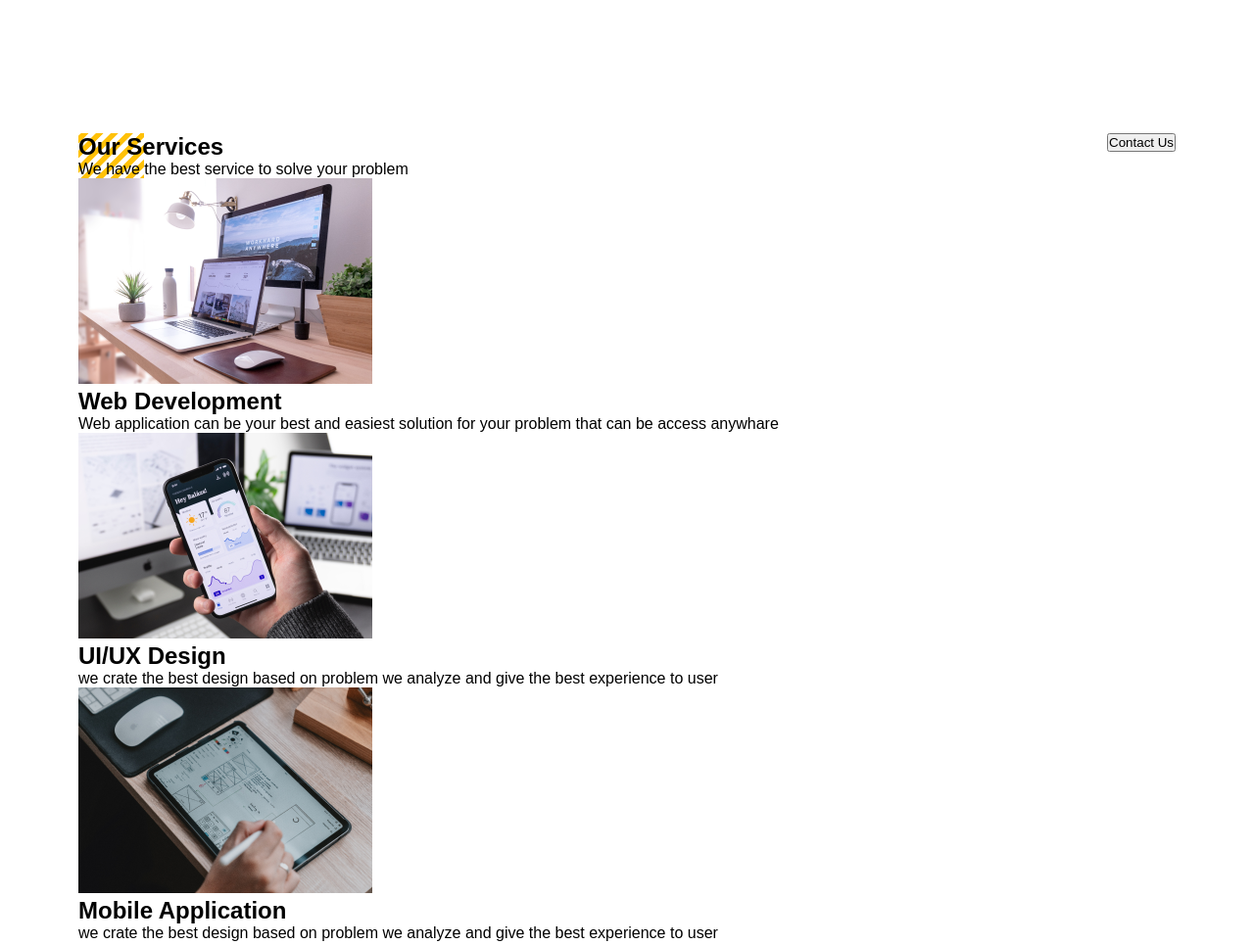
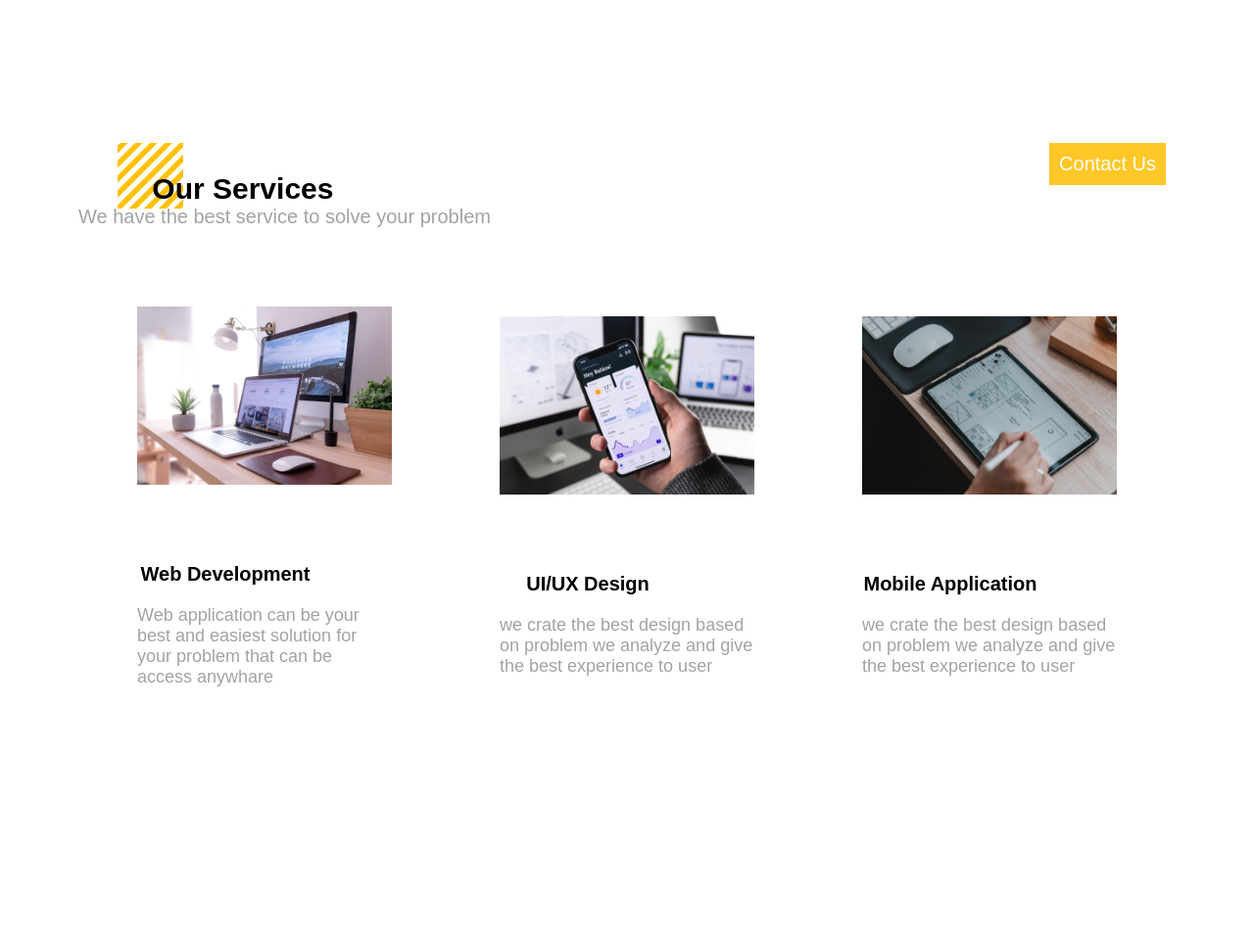
Before and after one commit to FAadhilAhmad/web-portofolio, a plain HTML site: page index.html in a window 1280 px wide. Shown: the part 1120-2085 px from the top of the page at 98% size. After the commit the page ends 2022 px from the top, so only its background shows below. Drawn offline with Linux system fonts and the light colour scheme.

Commit message:
Update style.css

```diff
--- a/style.css
+++ b/style.css
@@ -171,7 +171,65 @@ ul li a:hover{
     justify-content: space-between;
 }
 .services-right h1 img{
-    position: absolute;
+    position: relative;
     z-index: -1;
-    top: ;
+    top: 10px;
+    right: -40px;
+
 }
+.services-right h1{
+    font-size: 30px;
+}
+.services-right p{
+    font-size: 20px;
+    color: var(--textColor);
+}
+.services-left button{
+    border: none;
+    background-color: var(--buttonColor);
+    padding: 5px;
+    color: white;
+    font-size: 20px;
+    margin: 10px;
+    padding: 10px;
+}
+.services-main{
+    display: flex;
+    margin: 10px auto;
+    padding: 10px;
+}
+
+/* styling crad services */
+.services-main{
+    display: flex;
+    flex-wrap: wrap;
+    justify-content: center;
+    column-gap: 30px;
+}
+.card-services{
+    width: 300px;
+    margin: 20px;
+    padding: 20px;
+    width: 300px;
+    display: flex;
+    flex-direction: column;
+    justify-content: center;
+    align-items: center;
+}
+.card-services h2{
+    position: relative;
+    top: 20px;
+    right: 40px;
+    justify-self: start;
+    margin: 40px;
+    font-size: 20px;
+}
+.card-services img{
+    width: 100%;
+    height: auto;
+    margin: 20px;
+}
+.card-services p{
+    font-size: 18px;
+    color: var(--textColor);
+}
```
